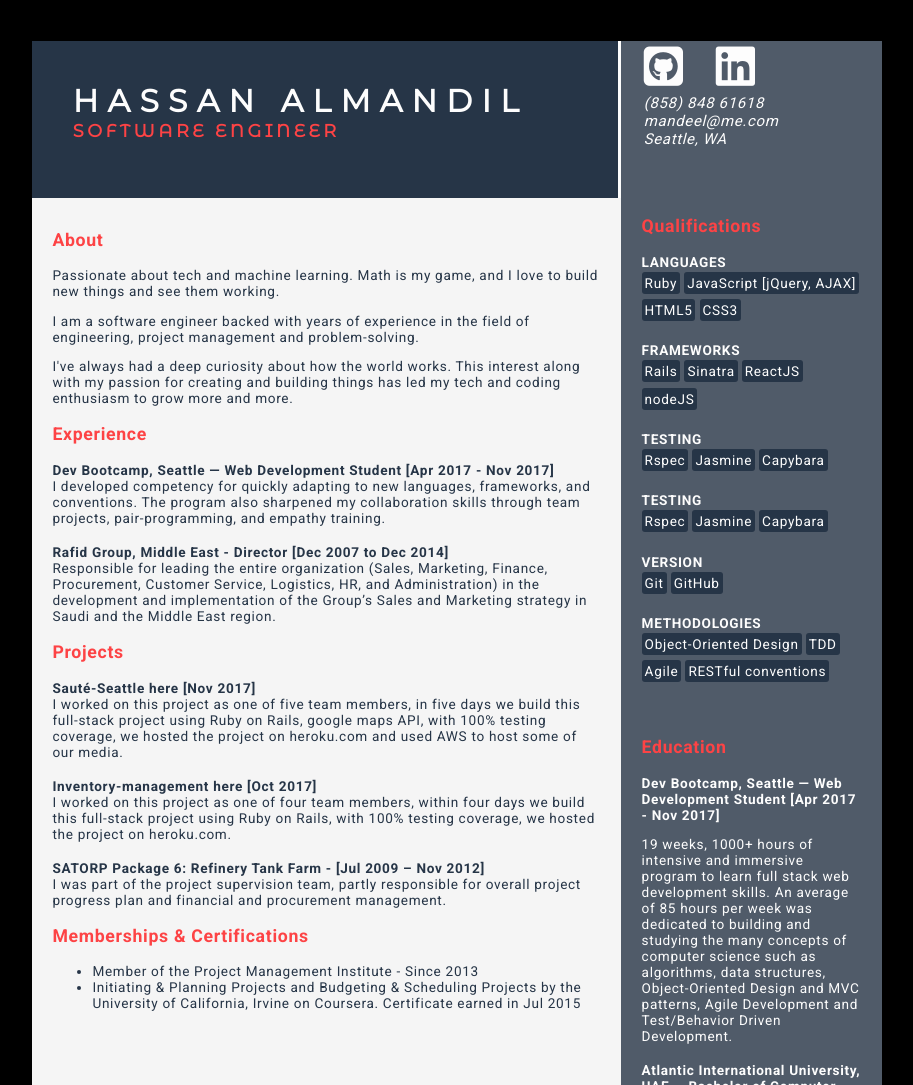
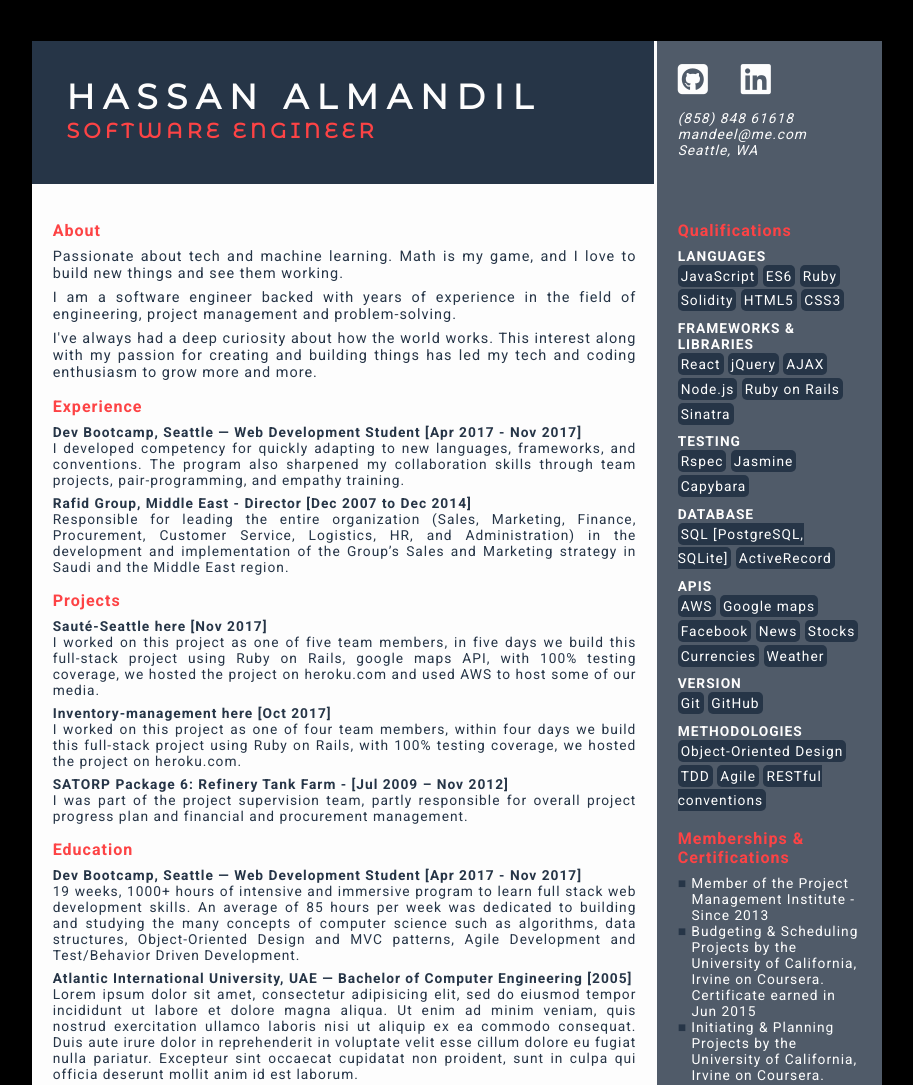
Before and after one commit to Mandil/Mandil.github.io, a plain HTML site: page index.html in a window 1280 px wide. Shown: the top 1085 px of the page, without its empty margins (183-1096 px from the left). Drawn offline with Linux system fonts and the light colour scheme.

Commit message:
adding favacon and did some css changes

```diff
--- a/css/master.css
+++ b/css/master.css
@@ -1,6 +1,3 @@
-/*
-general
-*/
 body{
 	--light: #fdfdfd;
 	--medium: #505b69;
@@ -8,120 +5,121 @@ body{
 	--red: #fd4345;
 }
 body{
-	background: black;
+	background: Black;
+	font-size: .86em;
 	font-family: 'Roboto', sans-serif;
-	font-size: 0.85em;
 	margin: 3em;
-	letter-spacing: .05em;
-	color: var(--dark)
+	letter-spacing: 1px;
+	color: var(--dark);
 }
-/*
-resume
-*/
-.resume {
+p,h1,h2,h3,h4,ul{
+	margin: 0;
+	padding: 0;
+}
+ul{
+	list-style: none;
+}
+p{
+	text-align: justify;
+  text-justify: inter-word;
+}
+a{
+	text-decoration: none;
+	color: inherit;
+}
+i.fa{
+	font-size: 2.5em;
+}
+h3{
+	color: var(--red);
+	margin: 1em 0 .5em 0;
+}
+h4{
+	margin-top: .5em;
+}
+.social li, .qualifications li{
+	display: inline;
+}
+.resume{
 	animation: fadein 5s;
-	margin: 0 auto;
 	width: 850px;
 	height: 1100px;
+	margin: 0 auto;
+	background: var(--light);
 	display: grid;
-	grid-template: repeat(4, 1fr);
-	background: whitesmoke;
+	grid-template-columns: 625px 225px;
 }
-article, aside{
-	padding: 0 1.5em;
+header, address, aside, main{
+	padding: 1.5em;
 }
-/*
-header
-*/
+header, address, aside{
+	color: var(--light);
+}
 header{
-	color: var(--light);
-	padding: 3em;
+	background: var(--dark);
 	grid-row: 1;
-	grid-column: 1/4;
-	background: var(--dark);
+	grid-column: 1;
+	border-right: 3px solid var(--light);
 	text-transform: uppercase;
-	border-right: 3px solid var(--light);
+	padding: 2.5em;
+}
+address{
+	grid-row: 1;
+	grid-column: 2;
+}
+aside{
+	grid-row: 2;
+	grid-column: 2;
+}
+main{
+	grid-row: 2;
+	grid-column: 1;
 }
 header h1{
 	font-family: 'Montserrat', sans-serif;
-	letter-spacing: .3em;
-	font-size: 2.3em;
-	margin: 0;
+	letter-spacing: .25em;
+	font-size: 2.5em;
 }
 header h2{
 	font-family: 'Montserrat Alternates', sans-serif;
 	color: var(--red);
-	font-size: 1.3em;
 	letter-spacing: .2em;
-	margin: 0;
 }
-.contacts p{
-	margin: 0;
+address, aside{
+	background: var(--medium);
 }
-aside{
-	color: var(--light);
-	background: var(--medium);
-	max-width: 220px;
+address .social{
+	padding-bottom: 1em;
 }
-.contacts, .memberships, .qualifications{
-	grid-column: 4;
+address .social li:first-child{
+	padding-right: 2em;
 }
-.contacts{
-	grid-row: 1;
-	font-size: 1.1em;
+address a:hover{
+	color: var(--dark);
 }
-.qualifications{
-	grid-row: 2/4;
+aside .qualifications li{
+	background: var(--dark);
+	padding: 3px;
+	border-radius: 5px;
+	line-height: 180%;
 }
-.memberships{
-	grid-row: 4/5;
+.about p{
+	margin: .5em 0;
+	font-size: 1.05em;
 }
-.main{
-	grid-row: 2/5;
-	grid-column: 1/4;
+.memberships li {
+  padding-left: 1em;
+  text-indent: -1em;
 }
-.contacts ul{
-	display: grid;
-	grid-template-columns: 1fr 1fr 1fr;
-}
-.qualifications ul, .contacts ul{
-	margin: 0;
-	padding: 0;
-	list-style: none;
-}
-.qualifications li{
-	display: inline;
-	padding: 3px;
-	background: var(--dark);
-	border-radius: 3px;
-	line-height: 200%;
-}
-.main h3, aside h3{
-	color: var(--red);
-	font-size: 1.3em;
-}
-.main h4, .qualifications h4, .education h4{
-	margin-bottom: 0;
-}
-.contacts a{
-	font-size: 3em;
-	color: var(--light);
-	text-decoration: none;
-}
-.contacts a:hover{
-	color: var(--red);
-}
-article section:first-child{
-	padding-top: 1em;
-}
-.main p{
-	margin-top: 0;
+.memberships li::before {
+  content: "■ ";
+  color: var(--dark);
 }
 @media print {
-  body, body * {
+  body {
     visibility: hidden;
   }
-  body .resume, body .resume * {
+  body .resume{
     visibility: visible;
   }
   body .resume {
@@ -130,7 +128,6 @@ article section:first-child{
     top: 0;
   }
 }
-
 @keyframes fadein {
   from {opacity:0;}
   to {opacity:1;}
--- a/index.html
+++ b/index.html
@@ -5,40 +5,48 @@
 		<link rel="stylesheet" href="css/master.css">
 		<script src="https://use.fontawesome.com/47c902da99.js"></script>
 		<link href="https://fonts.googleapis.com/css?family=Montserrat|Montserrat+Alternates|Roboto:400,700" rel="stylesheet">
-		<title>Hassan AlMandil - Resumé</title>
+		<link rel="shortcut icon" href="img/favicon.ico" type="image/x-icon">
+		<title>Hassan AlMandil - Résumé</title>
 	</head>
 	<body>
-		<main class="resume">
+		<div class="resume">
 			<header>
 				<h1>Hassan AlMandil</h1>
 				<h2>Software Engineer</h2>
 			</header>
-			<aside class="contacts">
-				<ul>
+
+			<address class="contacts">
+				<ul class="social">
 					<li><a href="https://github.com/Mandil" target="_blank"><i class="fa fa-github-square" aria-hidden="true"></i></a></li>
 					<li><a href="https://www.linkedin.com/in/hmandil/"><i class="fa fa-linkedin-square" aria-hidden="true"></i></a></li>
 				</ul>
-				<address>
-					<p>(858) 848 61618</p>
-					<p>mandeel@me.com</p>
-					<p>Seattle, WA</p>
+				<ul class="contacts-info">
+					<li>(858) 848 61618</li>
+					<li>mandeel@me.com</li>
+					<li>Seattle, WA</li>
+				</ul>
 			</address>
-			</aside>
-			<aside class="qualifications">
+
+			<aside>
+				<section class="qualifications">
 					<h3>Qualifications</h3>
 					<h4>LANGUAGES</h4>
 					<ul>
+						<li>JavaScript</li>
+						<li>ES6</li>
 						<li>Ruby</li>
-					<li>JavaScript [jQuery, AJAX]</li>
+						<li>Solidity</li>
 						<li>HTML5</li>
 						<li>CSS3</li>
 					</ul>
-				<h4>FRAMEWORKS</h4>
+					<h4>FRAMEWORKS & LIBRARIES</h4>
 					<ul>
-					<li>Rails</li>
+						<li>React</li>
+						<li>jQuery</li>
+						<li>AJAX</li>
+						<li>Node.js</li>
+						<li>Ruby on Rails</li>
 						<li>Sinatra</li>
-					<li>ReactJS</li>
-					<li>nodeJS</li>
 					</ul>
 					<h4>TESTING</h4>
 					<ul>
@@ -46,11 +54,20 @@
 						<li>Jasmine</li>
 						<li>Capybara</li>
 					</ul>
-				<h4>TESTING</h4>
+					<h4>DATABASE</h4>
 					<ul>
-					<li>Rspec</li>
-					<li>Jasmine</li>
-					<li>Capybara</li>
+						<li>SQL [PostgreSQL, SQLite]</li>
+						<li>ActiveRecord</li>
+					</ul>
+					<h4>APIS</h4>
+					<ul>
+						<li>AWS</li>
+						<li>Google maps</li>
+						<li>Facebook</li>
+						<li>News</li>
+						<li>Stocks</li>
+						<li>Currencies</li>
+						<li>Weather</li>
 					</ul>
 					<h4>VERSION</h4>
 					<ul>
@@ -64,17 +81,19 @@
 						<li>Agile</li>
 						<li>RESTful conventions</li>
 					</ul>
+				</section>
+				<section class="memberships">
+					<h3>Memberships & Certifications</h3>
+					<ul>
+						<li>Member of the Project Management Institute - Since 2013</li>
+						<li>Budgeting & Scheduling Projects by the University of California, Irvine on Coursera. Certificate earned in Jun 2015</li>
+						<li>Initiating & Planning Projects by the University of California, Irvine on Coursera. Certificate earned in Jul 2015</li>
+					</ul>
+				</section>
 			</aside>
 
-			<aside class="education">
-				<h3>Education</h3>
-				<h4>Dev Bootcamp, Seattle — Web Development Student [Apr 2017 - Nov 2017]</h4>
-				<p>19 weeks, 1000+ hours of intensive and immersive program to learn full stack web development skills. An average of 85 hours per week was dedicated to building and studying the many concepts of computer science such as algorithms, data structures, Object-Oriented Design and MVC patterns, Agile Development and Test/Behavior Driven Development.</p>
-				<h4>Atlantic International University, UAE — Bachelor of Computer Engineering [2005]</h4>
-				<p></p>
-			</aside>
-			<article class="main">
-				<section class="">
+			<main class="main">
+				<section class="about">
 					<h3>About</h3>
 					<p>Passionate about tech and machine learning. Math is my game, and I love to build new things and see them working.
 					</p>
@@ -98,14 +117,14 @@
 					<h4>SATORP Package 6: Refinery Tank Farm - [Jul 2009 – Nov 2012]</h4>
 					<p>I was part of the project supervision team, partly responsible for overall project progress plan and financial and procurement management.</p>
 				</section>
-				<section class="memberships">
-					<h3>Memberships & Certifications</h3>
-					<ul>
-						<li>Member of the Project Management Institute - Since 2013</li>
-						<li>Initiating & Planning Projects and Budgeting & Scheduling Projects by the University of California, Irvine on Coursera. Certificate earned in Jul 2015</li>
-					</ul>
+				<section class="education">
+					<h3>Education</h3>
+					<h4>Dev Bootcamp, Seattle — Web Development Student [Apr 2017 - Nov 2017]</h4>
+					<p>19 weeks, 1000+ hours of intensive and immersive program to learn full stack web development skills. An average of 85 hours per week was dedicated to building and studying the many concepts of computer science such as algorithms, data structures, Object-Oriented Design and MVC patterns, Agile Development and Test/Behavior Driven Development.</p>
+					<h4>Atlantic International University, UAE — Bachelor of Computer Engineering [2005]</h4>
+					<p>Lorem ipsum dolor sit amet, consectetur adipisicing elit, sed do eiusmod tempor incididunt ut labore et dolore magna aliqua. Ut enim ad minim veniam, quis nostrud exercitation ullamco laboris nisi ut aliquip ex ea commodo consequat. Duis aute irure dolor in reprehenderit in voluptate velit esse cillum dolore eu fugiat nulla pariatur. Excepteur sint occaecat cupidatat non proident, sunt in culpa qui officia deserunt mollit anim id est laborum.</p>
 				</section>
-			</article>
 			</main>
+		</div>
 	</body>
 </html>
```
Also changed, not shown: img/favicon.ico (added). Lines whose indentation alone changed are shown as unchanged.
